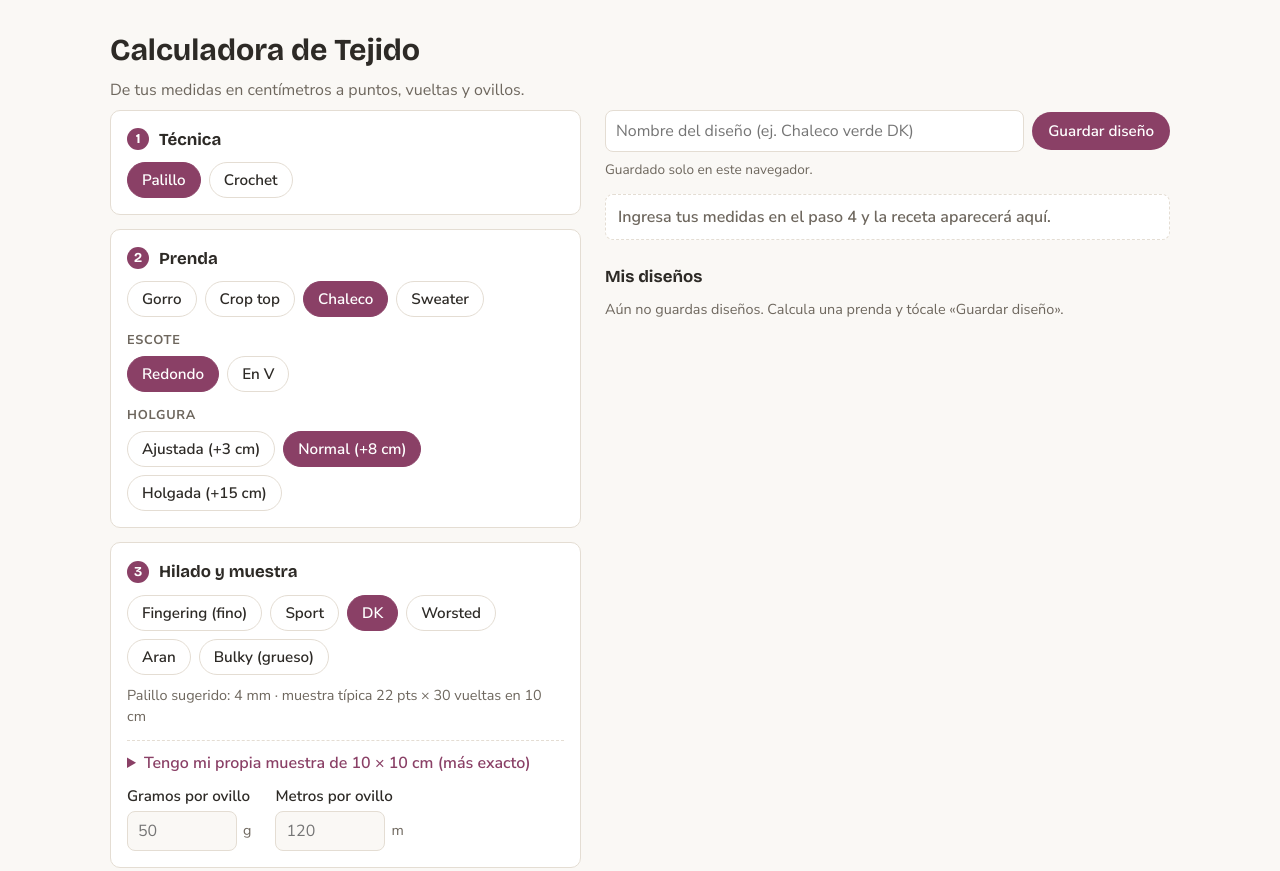
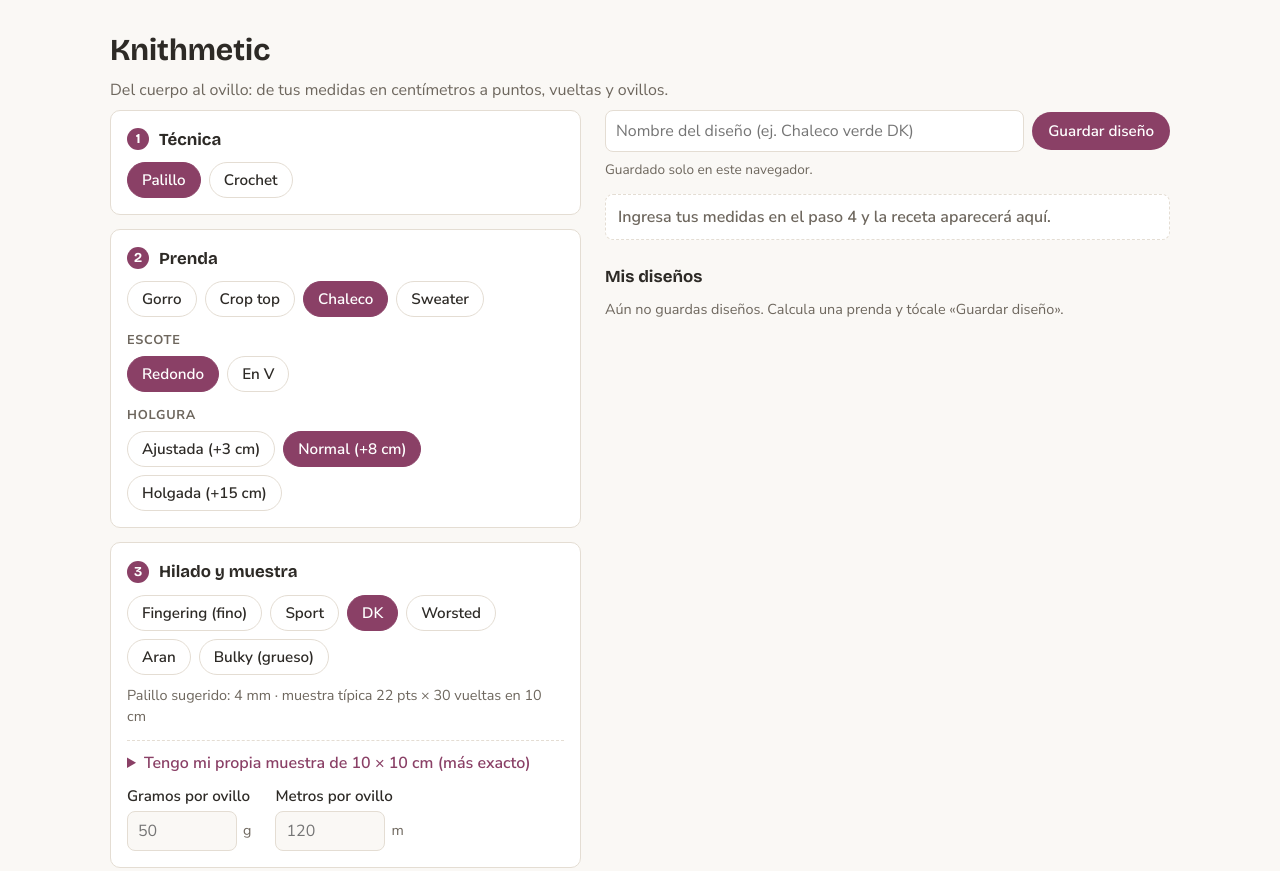
Before and after one commit to costimedina/knittcalculator, a website: page index.html in a window 1280 px wide. Shown: the top 871 px of the page. Drawn offline with nearby package versions, Linux system fonts and the light colour scheme.

Commit message:
Nombre: Knithmetic (título y lema del artifact)
Co-Authored-By: Claude Fable 5 <noreply@anthropic.com>
Claude-Session: https://claude.ai/code/session_01MBn2zZ2TStcq1Z5i3uDGG1

```diff
--- a/index.html
+++ b/index.html
@@ -1,4 +1,4 @@
-<title>Calculadora de Tejido</title>
+<title>Knithmetic</title>
 <meta name="claude:viewport-fit-sides" content="cover">
 <link rel="stylesheet" href="https://fonts.googleapis.com/css2?family=Bricolage+Grotesque:wght@500;700&family=Nunito+Sans:wght@400;600;700&display=swap">
 <style>
@@ -132,8 +132,8 @@ button.secundario {
 </style>
 
 <header class="cabecera">
-  <h1>Calculadora de Tejido</h1>
-  <p class="lema">De tus medidas en centímetros a puntos, vueltas y ovillos.</p>
+  <h1>Knithmetic</h1>
+  <p class="lema">Del cuerpo al ovillo: de tus medidas en centímetros a puntos, vueltas y ovillos.</p>
 </header>
 
 <main>
```
